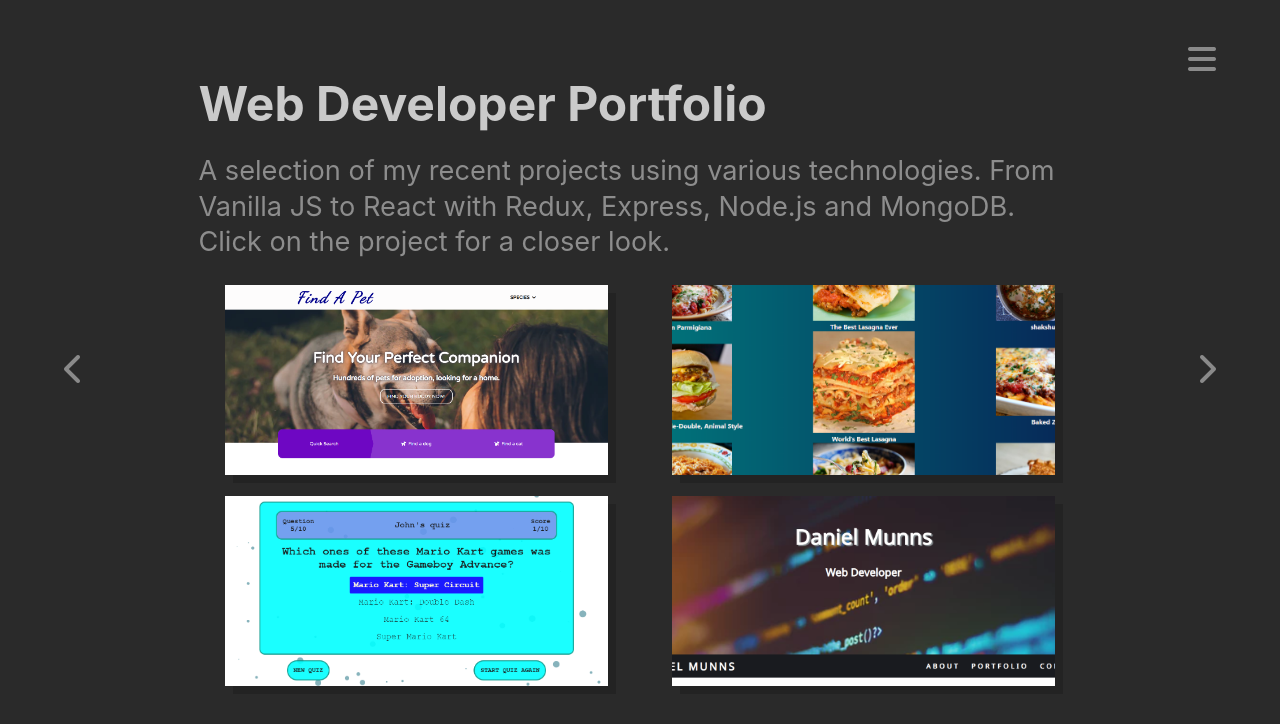
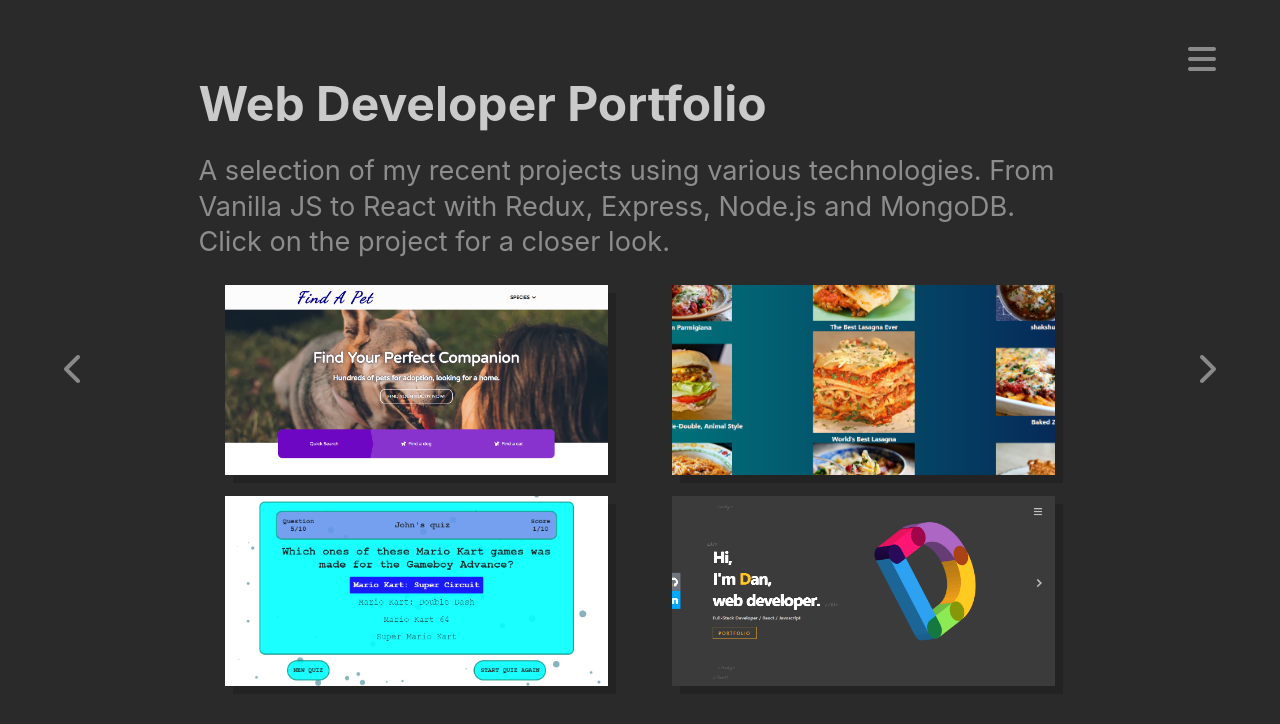
Before and after one commit to daniel301r/personal-portfolio, a React (Create React App) app: page /portfolio in a window 1280 px wide. Shown: the top 724 px of the page. Built offline with nearby package versions, Linux system fonts and the light colour scheme; a web font is replaced by a local one.

Commit message:
new portfolio img

```diff
--- a/src/App.js
+++ b/src/App.js
@@ -48,7 +48,8 @@ class App extends Component {
         img: portImg,
         description: 'Behind the scenes of this website',
         about: 'A single page portfolio site that allows users to view contact details, about section, portfolio and individual projects in more detail. CSS transitions and animations create smooth changes between components which are controlled using React Router.',
-        tech: ['React', 'React Router', 'CSS Animations']
+        tech: ['React', 'React Router', 'CSS Animations'],
+        frontEndLink: 'https://github.com/daniel301r/personal-portfolio'
     }],
     modalShow: false
   }
--- a/src/index.css
+++ b/src/index.css
@@ -356,6 +356,11 @@ span.colored-letter {
 #project img {
   width: 100%;
   box-shadow: 8px 8px 0 rgba(0,0,0,.15);
+  filter: brightness(1.3);
+}
+
+li[title="This Website"]{
+  filter: brightness(1.4);
 }
 
 .section {
```
Also changed, not shown: src/img/portfolio.png.
